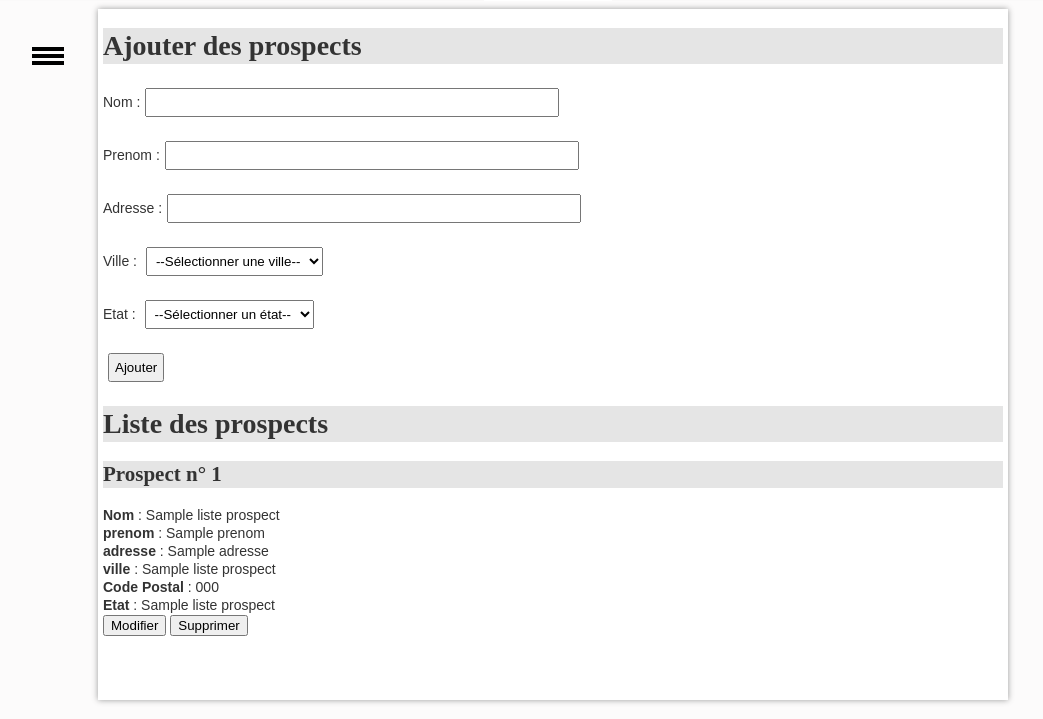
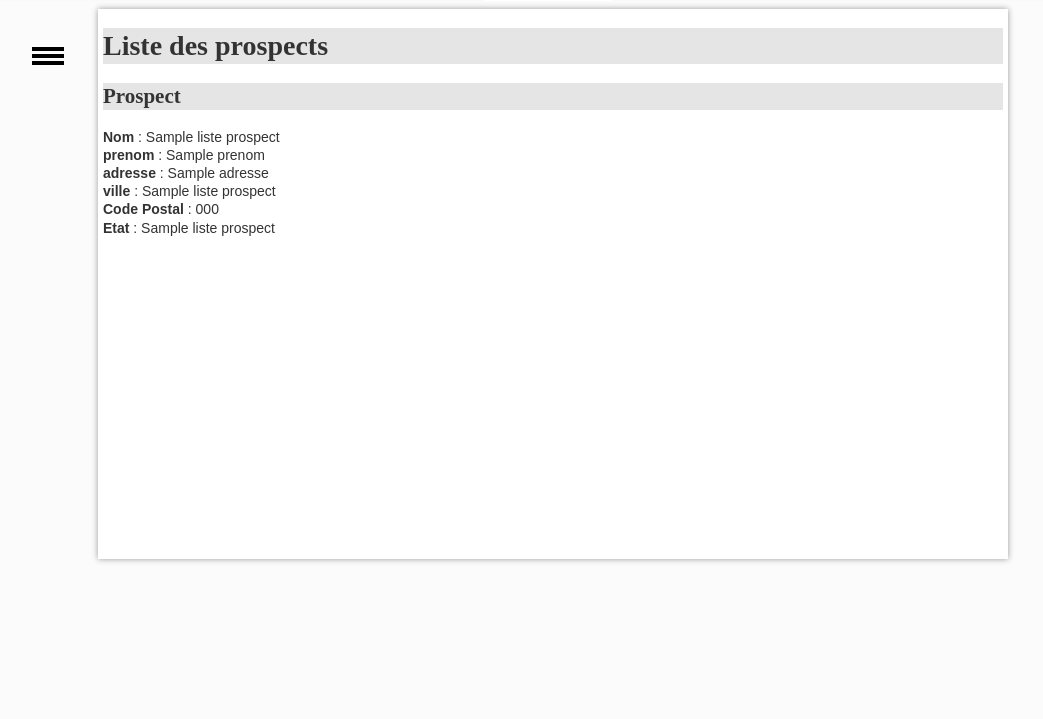
Before and after one commit to pierrebraem/Mission1, a PHP site: template vue/vueListeProspect.php in a window 1280 px wide. Shown: the part 81-800 px from the top of the page, without its empty margins (92-1135 px from the left). Run offline with PHP 8.4, Linux system fonts and the light colour scheme; the template is opened without the code that fills it: most values are stand-ins (such as "Sample title", 1, 10 or a date in 2020).

Commit message:
correction des fusions

```diff
--- a/controleur/ajoutProspect.php
+++ b/controleur/ajoutProspect.php
@@ -34,8 +34,7 @@ $listeEtats = getEtats();
 // appel du script de vue qui permet de gerer l'affichage des donnees
 $titre = "Gestion des praticiens répertoriés";
 include "$racine/vue/entete.html.php";
-//include "$racine/vue/vueAjout.php";
-include "$racine/vue/vueListeProspect.php";
+include "$racine/vue/vueAjout.php";
 include "$racine/vue/pied.html.php";
 
 
--- a/controleur/controleurPrincipal.php
+++ b/controleur/controleurPrincipal.php
@@ -12,6 +12,7 @@ function controleurPrincipal($action) {
     $lesActions["client"] = "Client.php";
     $lesActions["ModifierClient"] = "modifierclient.php";
     $lesActions["SupprimerClient"] = "supprimerclient.php";
+    $lesActions["prospects"] = "Prospects.php";
 
     if (array_key_exists($action, $lesActions)) {
         return $lesActions[$action];
--- a/controleur/listeProspects.php
+++ b/controleur/listeProspects.php
@@ -5,16 +5,12 @@ if ( $_SERVER["SCRIPT_FILENAME"] == __FILE__ ){
     $racine="..";
 }
 include_once "$racine/modele/bd.listeProspects.inc.php";
-include_once "$racine/modele/bd.ville.inc.php";
-include_once "$racine/modele/bd.etat.inc.php";
 
 // recuperation des donnees GET, POST, et SESSION
 ;
 
 // appel des fonctions permettant de recuperer les donnees utiles a l'affichage
 $listeProspects = getProspects();
-$listeVilles = getVilles();
-$listeEtats = getEtats();
 
 // traitement si necessaire des donnees recuperees
 ;
--- a/vue/entete.html.php
+++ b/vue/entete.html.php
@@ -16,10 +16,10 @@
 
         <ul id="menuGeneral">
             <li><a href="./?action=default">Accueil</a></li>
-            <!--<li><a href="./?action=liste">liste Prospects</a></li>
+            <!-- <li><a href="./?action=liste">liste Prospects</a></li>
             <li><a href="./?action=ajout">Ajouter Prospect</a></li> -->
             <li><a href="./?action=client">Client</a></li>
-            <li><a href="./?action=liste">Prospects</a></li>
+            <li><a href="./?action=prospects">Prospects</a></li>
             <li id="logo"><a href="./?action=default"><img src="images/logoBarre.png" alt="logo" /></a></li>
             <!-- <li><a href="./?action=supprime">Supprimer Prospect</a>></li>
             <li><a href="./?action=modifie">Modifier Prospect</a></li> -->
--- a/vue/vueListeProspect.php
+++ b/vue/vueListeProspect.php
@@ -1,40 +1,12 @@
-<h1>Ajouter des prospects</h1>
-<form action="" method="post">
-    <p>Nom :<input type="text"name="nom"></input></p>
-    <p>Prenom :<input type="text" name="prenom"></input></p>
-    <p>Adresse :<input type="text" name="adresse"></input></p>
-    <p>
-    Ville :
-    <select name="ville">
-        <option value="">--Sélectionner une ville--</option>
-        <?php foreach($listeVilles as $uneville) { ?>
-            <option value=<?php echo $uneville['id']; ?>><?php echo $uneville['nom']; ?>, <?php echo $uneville['code_postal']; ?></option>
-        <?php } ?>
-    </select>
-    </p>
-    <p>
-    Etat :
-    <select name="etat">
-        <option value="">--Sélectionner un état--</option>
-        <?php foreach($listeEtats as $unetat){ ?>
-            <option value=<?php echo $unetat['id']; ?>><?php echo $unetat['nom']; ?></option>
-        <?php } ?>
-    </select>
-    </p>
-    <input type="submit" name="Valider" value="Ajouter"></input>
-</form>
-
 <h1>Liste des prospects</h1>
 
 <?php
-$i = 0;
 foreach ($listeProspects as $unprospect)
 {
-    $i++;
 ?>
     <div class="prospect">
         <h2 id="adresse">
-            Prospect n° <?php echo $i ?>
+            Prospect
         </h2>
     <p>
         <strong>Nom</strong> : <?php echo $unprospect['praticienNom']; ?><br />
@@ -43,9 +15,7 @@ foreach ($listeProspects as $unprospect)
         <strong>ville</strong> : <?php echo $unprospect['villeNom']; ?><br />
         <strong>Code Postal</strong> : <?php echo $unprospect['code_postal']; ?><br />
         <strong>Etat</strong> : <?php echo $unprospect['nomEtat']; ?><br />
-        <button type="button">Modifier</button>
-        <button type="button">Supprimer</button>
-    </p>
+        </p>
     </div>
 
 
--- /dev/null
+++ b/vue/vueProspect.php
@@ -0,0 +1,6 @@
+<h1>Prospects</h1>
+
+<li><a href="./?action=liste">Liste Prospects</a></li>
+<li><a href="./?action=ajout">Ajouter Prospects</a></li>
+<li><a href="./?action=supprime">Supprimer Prospect</a></li>
+<li><a href="./?action=modifie">Modifier Prospect</a></li>
```
Also changed, not shown: controleur/Prospects.php (added, +15 -0 lines).
